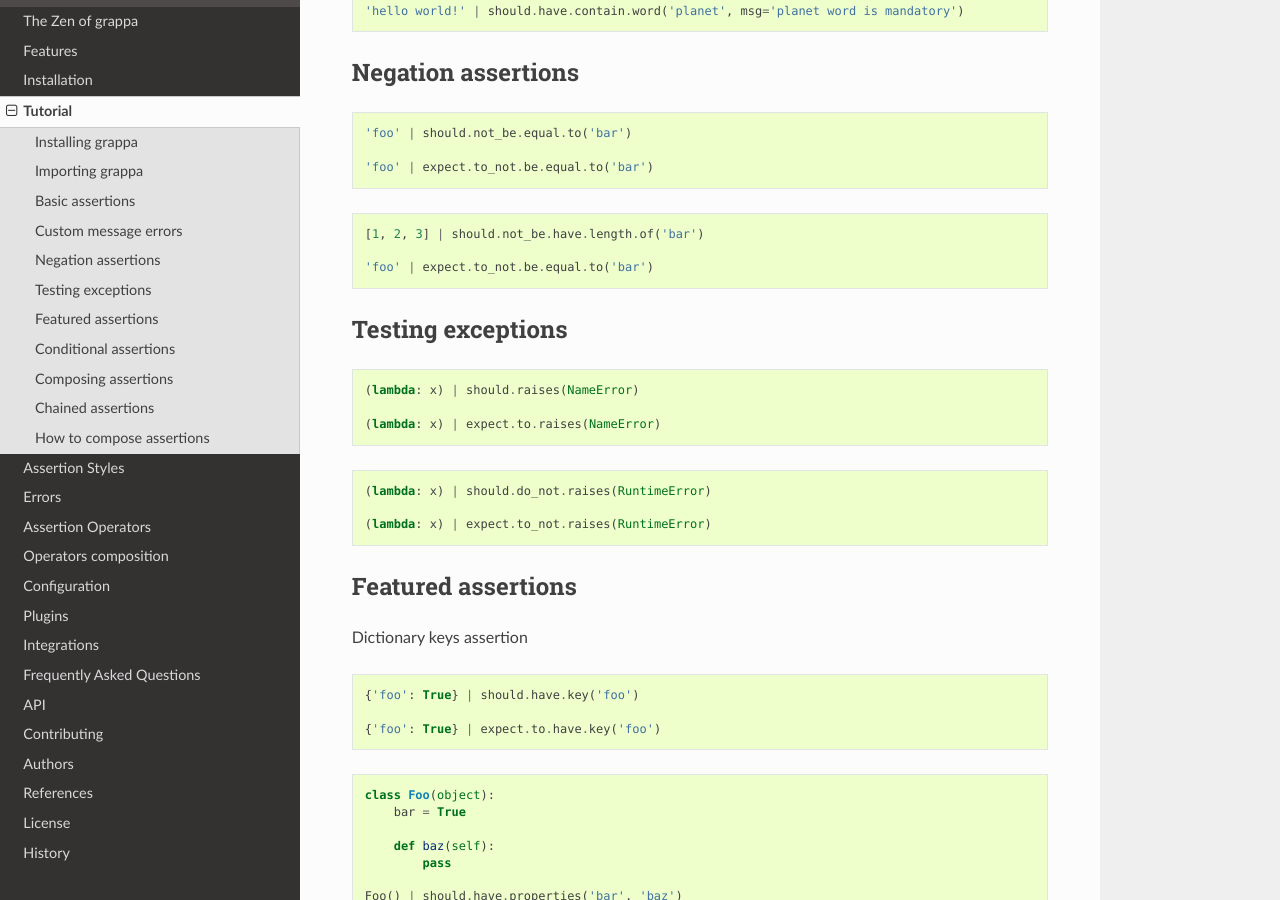
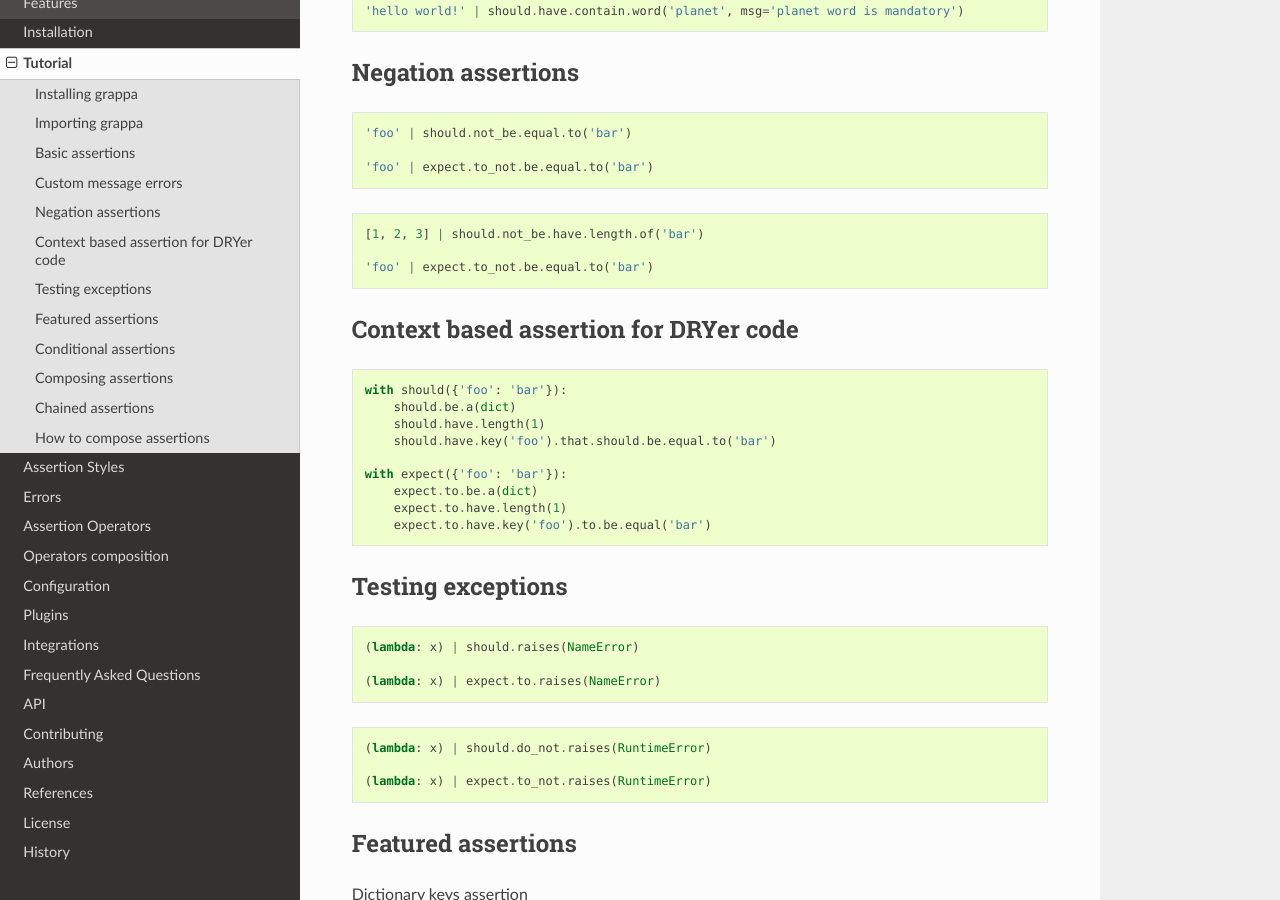
Before and after one commit to grappa-py/grappa, a Sphinx documentation site: the page built from docs/tutorial.rst, in a window 1280 px wide and 900 px high, scrolled down 1487 px. Built offline with Sphinx 7.4.7 and the Read the Docs theme 2.0.0, drawn with Linux system fonts in a browser that asks for light colours.

Commit message:
feat(docs): add context assertion example in tutorial

```diff
--- a/docs/tutorial.rst
+++ b/docs/tutorial.rst
@@ -93,6 +93,21 @@ Negation assertions
     [1, 2, 3] | should.not_be.have.length.of('bar')
 
     'foo' | expect.to_not.be.equal.to('bar')
+
+Context based assertion for DRYer code
+--------------------------------------
+
+.. code-block:: python
+
+    with should({'foo': 'bar'}):
+        should.be.a(dict)
+        should.have.length(1)
+        should.have.key('foo').that.should.be.equal.to('bar')
+
+    with expect({'foo': 'bar'}):
+        expect.to.be.a(dict)
+        expect.to.have.length(1)
+        expect.to.have.key('foo').to.be.equal('bar')
 
 Testing exceptions
 ------------------
```
